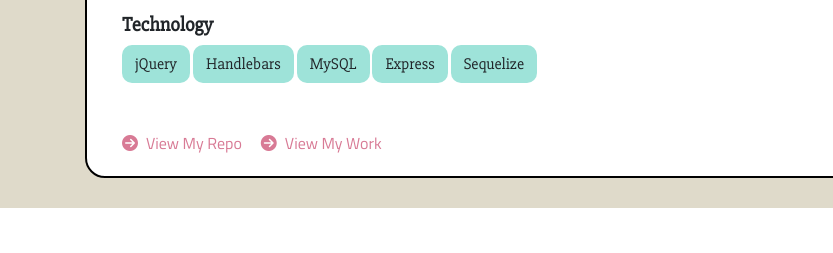
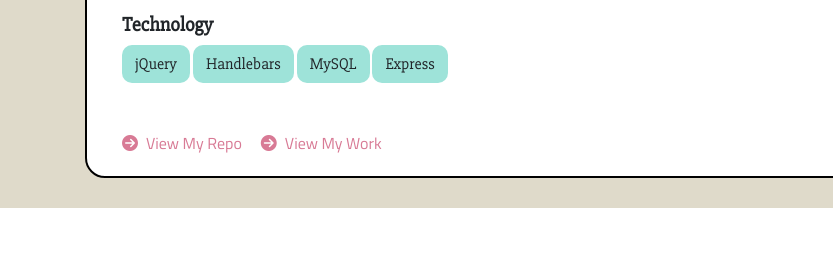
Before and after one commit to mjfonke/portfolio, a plain HTML site: page index.html in a window 1280 px wide. Shown: the part 3176-3429 px from the top of the page, 0-833 px from the left. Drawn offline with nearby package versions, Linux system fonts and the light colour scheme; grey boxes are pictures that could not be loaded.

Commit message:
delete sequelize button on burger portfolio

```diff
--- a/index.html
+++ b/index.html
@@ -209,7 +209,6 @@
                         <a href ="https://handlebarsjs.com/"><button class="btn">Handlebars</button></a>
                         <a href ="https://www.mysql.com/"><button class="btn">MySQL</button></a>
                         <a href ="https://www.npmjs.com/package/express"><button class="btn">Express</button></a>
-                        <a href ="https://sequelize.org/master/"><button class="btn">Sequelize</button></a>
                         <br>
                         <div class="mt-5">
                         <a class="link-page mr-3 mt-5" href="https://github.com/mjfonke/burger"><i class="fas fa-arrow-circle-right mr-2"></i>View My Repo</a>
```
